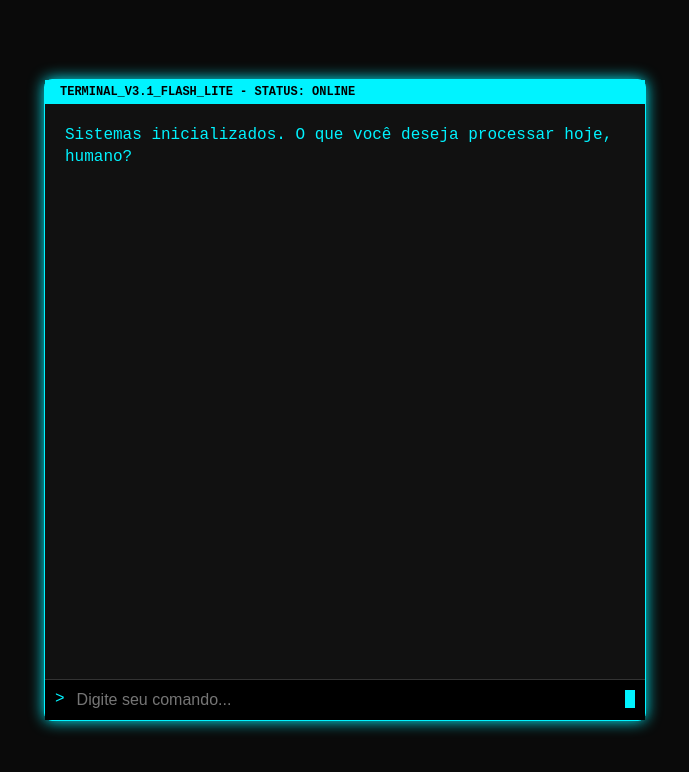
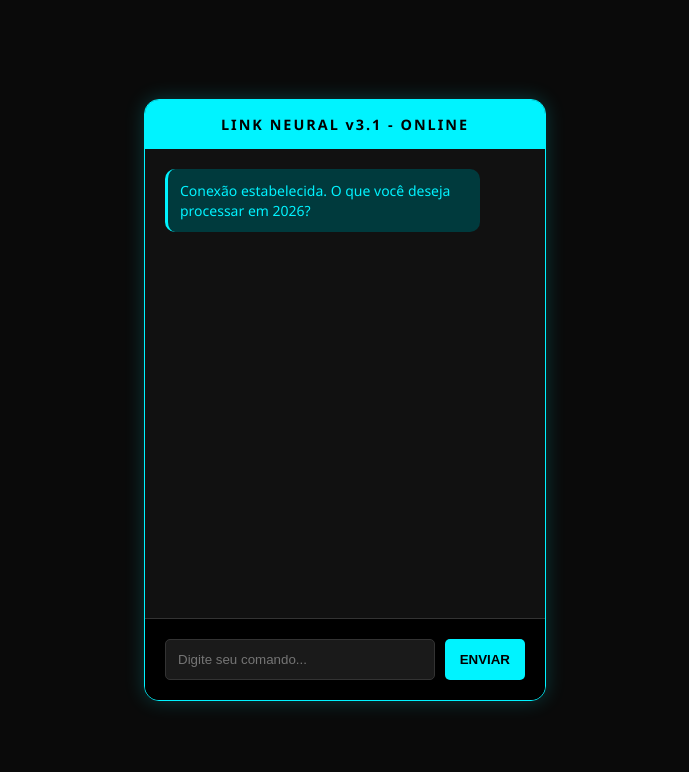
Before and after one commit to WelingtonWilkersonPaulo/TESTE, a website: page public/index.html in a window 1280 px wide. Shown: the whole page, without its empty margins (295-984 px from the left). Drawn offline with Linux system fonts and the light colour scheme.

Commit message:
Add files via upload

```diff
--- a/public/index.html
+++ b/public/index.html
@@ -3,60 +3,189 @@
 <head>
     <meta charset="UTF-8">
     <meta name="viewport" content="width=device-width, initial-scale=1.0">
-    <title>Interface Neural Gemini 3.1</title>
+    <title>IA 2026 - Interface Neural</title>
     <style>
-        :root { --neon-blue: #00f3ff; --bg-dark: #0a0a0a; }
-        body { background: var(--bg-dark); color: white; font-family: 'Courier New', monospace; display: flex; justify-content: center; align-items: center; height: 100vh; margin: 0; }
-        .terminal { width: 90%; max-width: 600px; height: 80vh; background: #111; border: 1px solid var(--neon-blue); box-shadow: 0 0 15px var(--neon-blue); display: flex; flex-direction: column; border-radius: 8px; }
-        .header { background: var(--neon-blue); color: black; padding: 5px 15px; font-weight: bold; font-size: 12px; }
-        #chat { flex: 1; overflow-y: auto; padding: 20px; scrollbar-width: thin; }
-        .input-line { display: flex; border-top: 1px solid #333; padding: 10px; background: #000; }
-        input { flex: 1; background: transparent; border: none; color: var(--neon-blue); outline: none; font-size: 16px; }
-        .bot-msg { color: var(--neon-blue); margin-bottom: 15px; line-height: 1.4; }
-        .user-msg { color: #fff; opacity: 0.7; margin-bottom: 15px; }
-        .cursor { display: inline-block; width: 10px; height: 18px; background: var(--neon-blue); animation: blink 1s infinite; }
-        @keyframes blink { 50% { opacity: 0; } }
+        :root {
+            --neon-blue: #00f3ff;
+            --bg-dark: #0a0a0a;
+            --panel-bg: #111;
+            --user-bubble: #222;
+            --bot-bubble: #003a3d;
+        }
+
+        body {
+            background-color: var(--bg-dark);
+            color: white;
+            font-family: 'Segoe UI', Tahoma, Geneva, Verdana, sans-serif;
+            display: flex;
+            justify-content: center;
+            align-items: center;
+            height: 100vh;
+            margin: 0;
+        }
+
+        .chat-container {
+            width: 400px;
+            height: 600px;
+            background: var(--panel-bg);
+            border: 1px solid var(--neon-blue);
+            box-shadow: 0 0 20px rgba(0, 243, 255, 0.2);
+            border-radius: 15px;
+            display: flex;
+            flex-direction: column;
+            overflow: hidden;
+        }
+
+        .chat-header {
+            background: var(--neon-blue);
+            color: black;
+            padding: 15px;
+            text-align: center;
+            font-weight: bold;
+            letter-spacing: 2px;
+            font-size: 0.9em;
+        }
+
+        #historico {
+            flex: 1;
+            padding: 20px;
+            overflow-y: auto;
+            display: flex;
+            flex-direction: column;
+            gap: 15px;
+            scrollbar-width: thin;
+            scrollbar-color: var(--neon-blue) transparent;
+        }
+
+        .mensagem {
+            max-width: 80%;
+            padding: 12px;
+            border-radius: 10px;
+            font-size: 14px;
+            line-height: 1.4;
+        }
+
+        .user {
+            align-self: flex-end;
+            background: var(--user-bubble);
+            border-right: 3px solid var(--neon-blue);
+            color: #fff;
+        }
+
+        .bot {
+            align-self: flex-start;
+            background: var(--bot-bubble);
+            border-left: 3px solid var(--neon-blue);
+            color: var(--neon-blue);
+        }
+
+        .input-area {
+            padding: 20px;
+            background: #000;
+            display: flex;
+            gap: 10px;
+            border-top: 1px solid #333;
+        }
+
+        input {
+            flex: 1;
+            background: #1a1a1a;
+            border: 1px solid #333;
+            color: var(--neon-blue);
+            padding: 12px;
+            border-radius: 5px;
+            outline: none;
+        }
+
+        button {
+            background: var(--neon-blue);
+            color: black;
+            border: none;
+            padding: 10px 15px;
+            border-radius: 5px;
+            font-weight: bold;
+            cursor: pointer;
+            transition: 0.3s;
+        }
+
+        button:hover {
+            box-shadow: 0 0 15px var(--neon-blue);
+        }
+
+        button:disabled {
+            background: #444;
+            cursor: not-allowed;
+        }
     </style>
 </head>
 <body>
 
-<div class="terminal">
-    <div class="header">TERMINAL_V3.1_FLASH_LITE - STATUS: ONLINE</div>
-    <div id="chat">
-        <div class="bot-msg">Sistemas inicializados. O que você deseja processar hoje, humano?</div>
+<div class="chat-container">
+    <div class="chat-header">LINK NEURAL v3.1 - ONLINE</div>
+
+    <div id="historico">
+        <div class="mensagem bot">Conexão estabelecida. O que você deseja processar em 2026?</div>
     </div>
-    <div class="input-line">
-        <span style="color:var(--neon-blue); margin-right:10px;">></span>
-        <input type="text" id="userInput" placeholder="Digite seu comando..." autofocus>
-        <span class="cursor"></span>
+
+    <div class="input-area">
+        <input type="text" id="pergunta" placeholder="Digite seu comando..." onkeypress="handleKey(event)">
+        <button id="btn-enviar" onclick="enviarMensagem()">ENVIAR</button>
     </div>
 </div>
 
 <script>
-    const input = document.getElementById('userInput');
-    const chat = document.getElementById('chat');
+    // 🚨 AQUI ESTÁ O SEGREDO:
+    // Substitua o link abaixo pela URL que o RENDER te deu!
+    const URL_BACKEND = "https://teste-1mkl.onrender.com/";
 
-    input.addEventListener('keypress', async (e) => {
-        if (e.key === 'Enter' && input.value) {
-            const msg = input.value;
-            input.value = '';
+    async function enviarMensagem() {
+        const input = document.getElementById("pergunta");
+        const historico = document.getElementById("historico");
+        const btn = document.getElementById("btn-enviar");
+        const texto = input.value;
 
-            chat.innerHTML += `<div class="user-msg">USER@ROOT: ${msg}</div>`;
+        if (!texto) return;
 
-            try {
-                const res = await fetch('/perguntar', {
-                    method: 'POST',
-                    headers: {'Content-Type': 'application/json'},
-                    body: JSON.stringify({ mensagem: msg })
-                });
-                const data = await res.json();
-                chat.innerHTML += `<div class="bot-msg">AI_AGENT: ${data.resposta}</div>`;
-                chat.scrollTop = chat.scrollHeight;
-            } catch (err) {
-                chat.innerHTML += `<div class="bot-msg" style="color:red">ERROR: Falha na uplink neural.</div>`;
-            }
+        // 1. Limpa o input e trava o botão
+        input.value = "";
+        btn.disabled = true;
+
+        // 2. Adiciona mensagem do usuário na tela
+        historico.innerHTML += `<div class="mensagem user">${texto}</div>`;
+
+        // 3. Adiciona balão de "Pensando..."
+        const loadingId = "load-" + Date.now();
+        historico.innerHTML += `<div class="mensagem bot" id="${loadingId}">Processando payload...</div>`;
+
+        // Scroll para o final
+        historico.scrollTop = historico.scrollHeight;
+
+        try {
+            // 4. Faz a requisição para o seu Back-end no RENDER
+            const resposta = await fetch(URL_BACKEND, {
+                method: "POST",
+                headers: { "Content-Type": "application/json" },
+                body: JSON.stringify({ pergunta: texto })
+            });
+
+            const dados = await resposta.json();
+
+            // 5. Substitui o loading pela resposta real da IA
+            document.getElementById(loadingId).innerText = dados.resposta;
+
+        } catch (erro) {
+            document.getElementById(loadingId).innerText = "❌ ERRO: Falha na conexão com a rede neural no Render.";
+        } finally {
+            btn.disabled = false;
+            historico.scrollTop = historico.scrollHeight;
         }
-    });
+    }
+
+    // Permite enviar com a tecla ENTER
+    function handleKey(e) {
+        if (e.key === 'Enter') enviarMensagem();
+    }
 </script>
+
 </body>
 </html>
```
Also changed, not shown: package.json (+21 -4 lines), server.js (+27 -49 lines), 1 other file.
